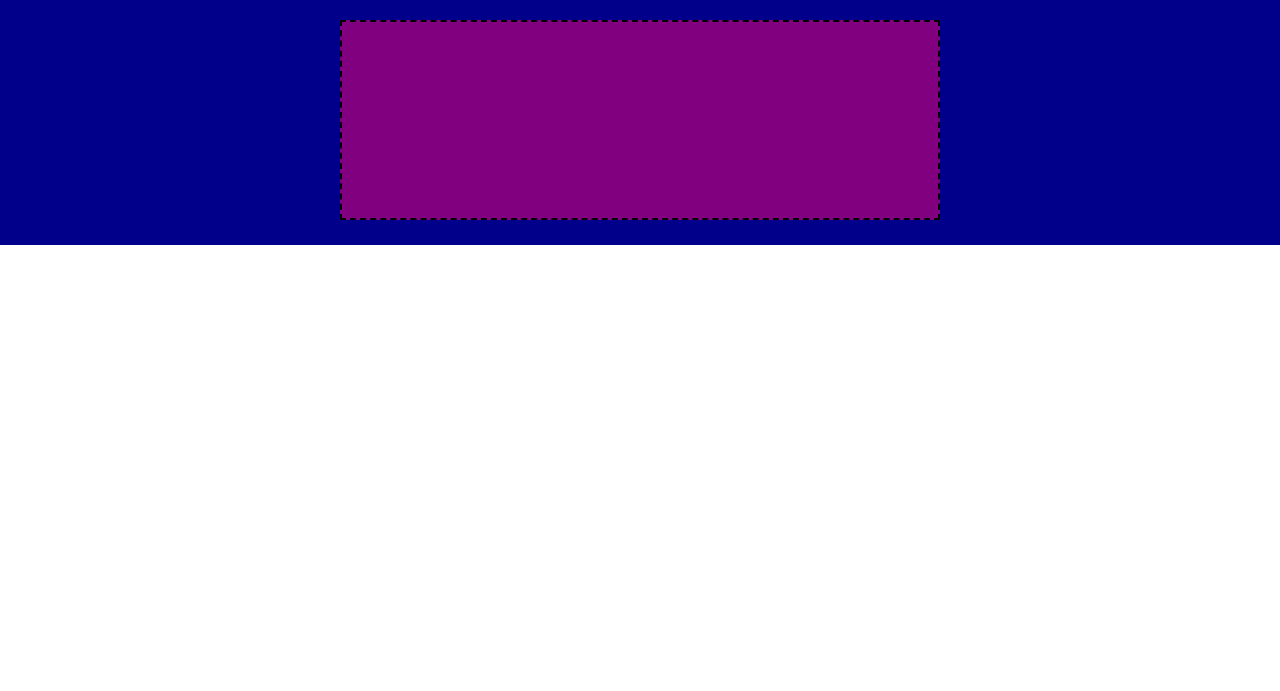
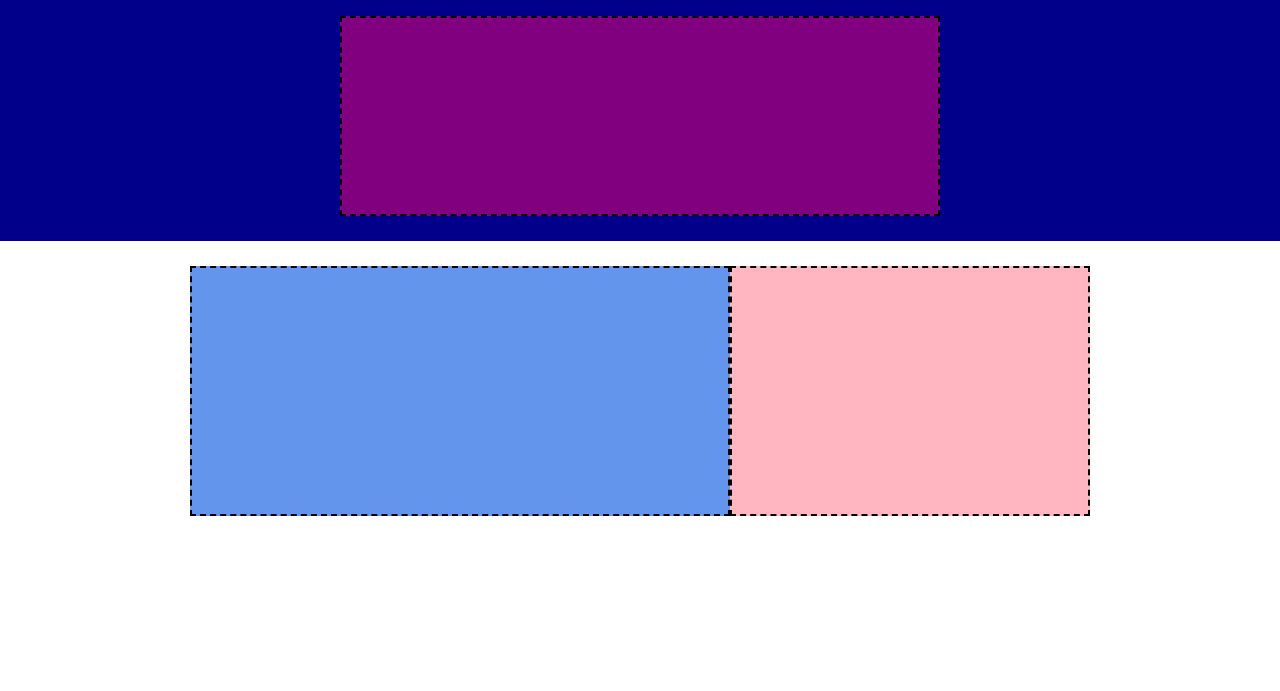
Before and after one commit to AdamBenDev/htmlcss-struttura-discord, a plain HTML site: page index.html in a window 1280 px wide. Shown: the part 109-800 px from the top of the page. Drawn offline with Linux system fonts and the light colour scheme.

Commit message:
Pink and blue blocks done

```diff
--- a/assets/style.css
+++ b/assets/style.css
@@ -37,7 +37,6 @@ header{
     height: 40px;
     justify-content: space-evenly;
     border: 2px dashed;
-    margin-top: 5%;
 }
 
 .navbar-button{
@@ -71,3 +70,37 @@ li{
     display: flex;
     border:2px dashed;
 }
+
+/*SECONDO BLOCCO*/
+
+.main-background{
+    min-height: 300px;
+    display: flex;
+    justify-content: center;
+    align-items: center;
+}
+
+.flex-container-main{
+    min-width: 900px;
+    height: 250px;
+    display: flex;
+}
+
+.flex-container-main2{
+    min-width: 900px;
+    height: 500px;
+    display: flex;
+    margin: 1%;
+}
+
+.light-blue-column {
+    flex-basis: 60%;
+    background-color: cornflowerblue;
+    border: 2px dashed;
+  }
+
+  .light-pink-column {
+    flex-basis: 40%;
+    background-color: lightpink;
+    border: 2px dashed;
+  }
--- a/index.html
+++ b/index.html
@@ -33,6 +33,15 @@
             </div>
         </div>
     </section>
+    <!--SECONDO BLOCCO-->
+    <section class="first-section-main">
+        <div class="main-background white-bg">
+            <div class="flex-container-main">
+                <div class="light-blue-column"></div>
+                <div class="light-pink-column"></div>
+            </div>
+        </div>
+    </section>
 
 </body>
 
```
